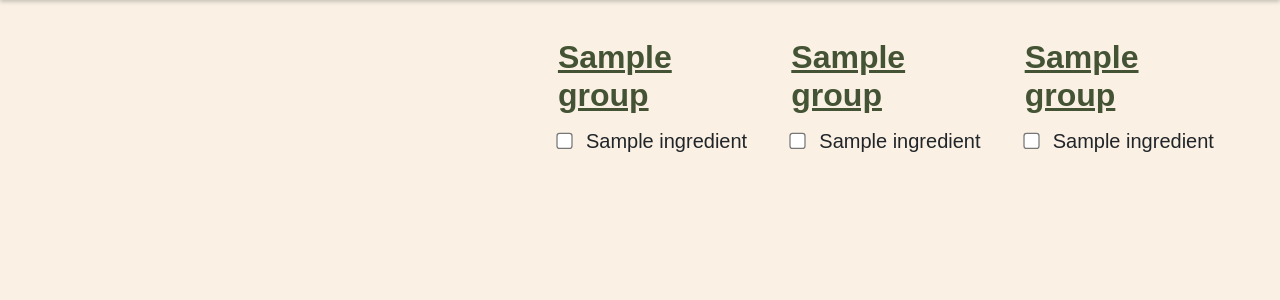
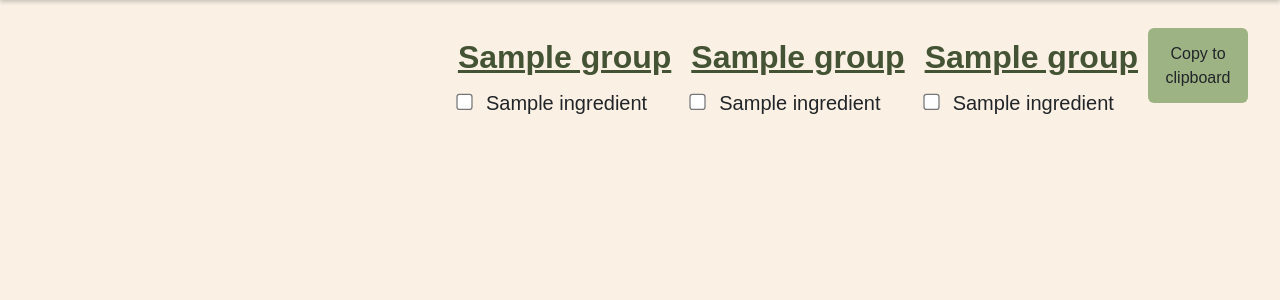
Before and after one commit to lkleinbrodt/cheffrey, a Flask app: template app/templates/shopping_list.html in a window 1280 px wide. Shown: the part 80-380 px from the top of the page. Run offline with Flask 3, Linux system fonts and the light colour scheme; the template is opened without the code that fills it: most values are stand-ins (such as "Sample title", 1, 10 or a date in 2020); some libraries are stand-ins or nearby versions.

Commit message:
copy to clipboard

```diff
--- a/app/templates/shopping_list.html
+++ b/app/templates/shopping_list.html
@@ -54,6 +54,17 @@
             margin-top: 2vh;
         }
 
+        #copyToClipboard {
+            background-color: var(--secondary-color);
+            width: 100px;
+            height: 75px;
+        }
+
+        #copyToClipboard.clicked {
+            background-color: var(--secondary-color);
+        }
+
+
         @media (max-width: 768px) {
             .column {
                 width: 100%;
@@ -79,7 +90,9 @@
         <h2>Once you add recipes to your list, you'll see your shopping list here.</h2>
     </div>
 {% endif %}
+
     <div class='main-container'>
+
 
     <div class="column">
         <!-- Display ingredients from ingredient_dict1 -->
@@ -120,6 +133,11 @@
         {% endfor %}
         {% endfor %}
     </div>
+    <div >
+        <button class="btn" id="copyToClipboard">
+            Copy to clipboard
+        </button>
+    </div>
 </div>
 </body>
 
@@ -142,6 +160,26 @@ document.addEventListener('DOMContentLoaded', function () {
             checkbox.checked = JSON.parse(savedState);
         }
     });
+
+    document.getElementById("copyToClipboard").addEventListener("click", function() {
+        // Your existing code to copy to the clipboard
+        var ingredientElements = document.querySelectorAll('.ingredient label');
+        var ingredientString = '';
+        ingredientElements.forEach(function (ingredientElement) {
+            ingredientString += ingredientElement.textContent + '\n';
+        });
+        navigator.clipboard.writeText(ingredientString).then(function() {
+            var button = document.getElementById("copyToClipboard");
+            button.innerHTML = "Copied";
+            button.classList.add("clicked"); // Add the "show" class to make the button visible
+            setTimeout(function() {
+                button.innerHTML = "Copy to clipboard";
+                button.classList.remove("clicked");
+            }, 250); // Reset the tooltip text after 2 seconds
+        }).catch(function(err) {
+            console.error('Unable to copy to clipboard', err);
+        });
+    });
 });
 </script>
 {% endblock %}
```
